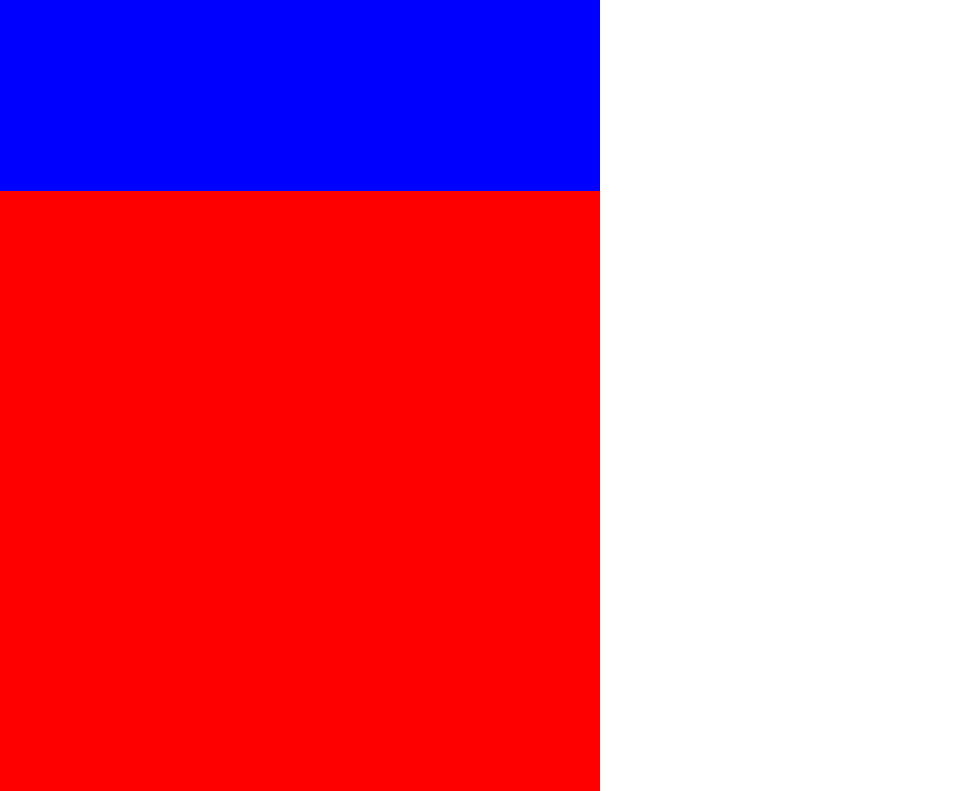
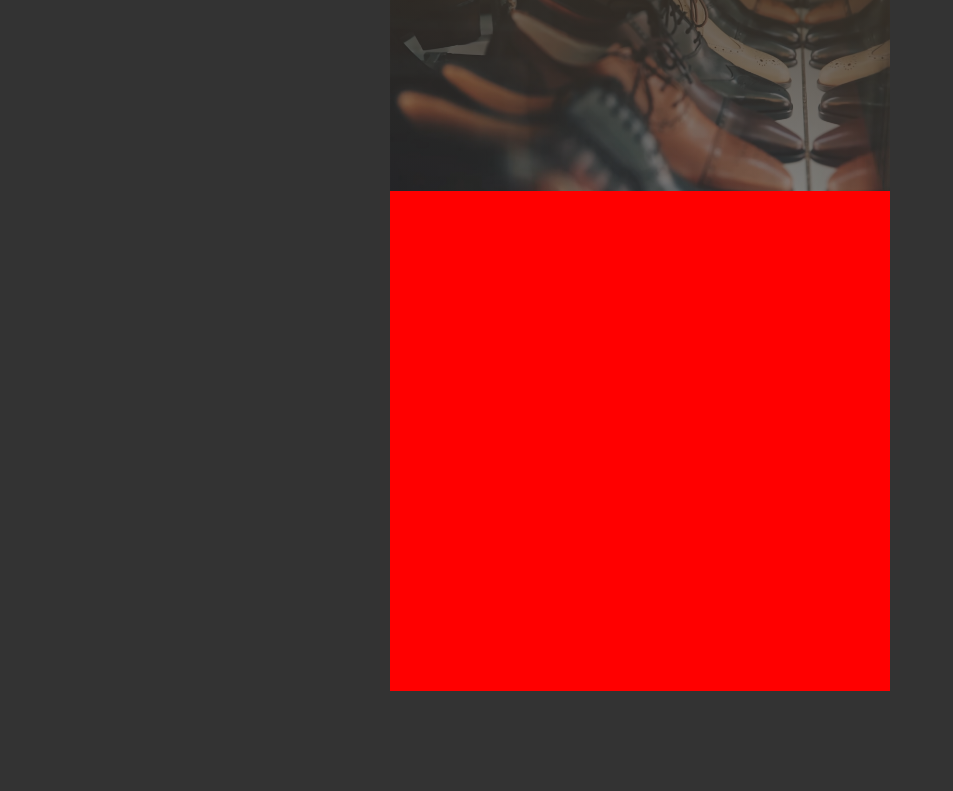
Before and after one commit to PrzemoAL13/ProjectFindInTheList, a plain HTML site: page index.html in a window 1280 px wide. Shown: the part 109-900 px from the top of the page, without its empty margins (0-953 px from the left). After the commit the page ends 850 px from the top, so only its background shows below. Drawn offline with Linux system fonts and the light colour scheme.

Commit message:
sass - colors and mixins created, new hero img, header section styling

```diff
--- a/index.html
+++ b/index.html
@@ -12,7 +12,7 @@
 <body>
 
     <div class="header-section">
-        <h1 class="header-section__title"></h1>
+        <h1 class="header-section__title">e-24 schoes</h1>
         <input type="text" class="header-section__input">
     </div>
 
--- /dev/null
+++ b/sass/_colors.scss
@@ -0,0 +1,5 @@
+$light-gray-brown-gradient: linear-gradient(
+	10deg,
+	rgba(47, 50, 50, 0.45),
+	rgba(59, 49, 37, 0.85)
+);
--- /dev/null
+++ b/sass/_mixins.scss
@@ -0,0 +1,5 @@
+@mixin heroImg($heroImg) {
+	background-image: $light-gray-brown-gradient, url($heroImg);
+	background-position: center;
+	background-size: cover;
+}
--- a/sass/style.scss
+++ b/sass/style.scss
@@ -1,3 +1,6 @@
+@import "./colors";
+@import "./mixins";
+
 *,
 *::before,
 *::after {
@@ -6,14 +9,23 @@
 	padding: 0;
 }
 
+body {
+	margin: 50px;
+	display: flex;
+	justify-content: center;
+	align-items: center;
+	flex-direction: column;
+	background-color: #333;
+}
+
 .header-section {
-	width: 600px;
-	height: 300px;
-	background-color: blue;
+	width: 500px;
+	height: 250px;
+	@include heroImg("../img/footwear-1838767_1920.jpg");
 }
 
 .main-section {
-	width: 600px;
-	height: 600px;
+	width: 500px;
+	height: 500px;
 	background-color: red;
 }
```
Also changed, not shown: css/style.css, img/footwear-1838767_1920.jpg (added), 1 other file.
